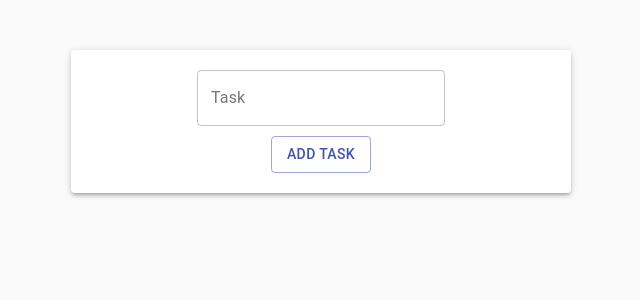
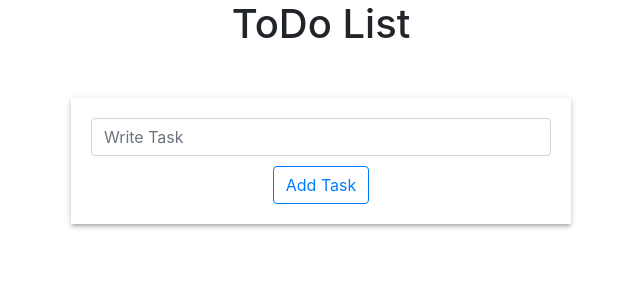
Before and after one commit to Narek-Alexanyan/todo-react-beg-06, a React (Create React App) app: page / in a window 1280 px wide. Shown: the top 300 px of the page, without its empty margins (319-959 px from the left). Built offline with nearby package versions, Linux system fonts and the light colour scheme.

Commit message:
add bootstrap

```diff
--- a/package.json
+++ b/package.json
@@ -3,13 +3,14 @@
   "version": "0.1.0",
   "private": true,
   "dependencies": {
-    "@material-ui/core": "^4.11.3",
     "@material-ui/lab": "^4.0.0-alpha.57",
     "@testing-library/jest-dom": "^5.11.9",
     "@testing-library/react": "^11.2.5",
     "@testing-library/user-event": "^12.7.1",
+    "bootstrap": "^4.6.0",
     "node-sass": "^5.0.0",
     "react": "^17.0.1",
+    "react-bootstrap": "^1.5.0",
     "react-dom": "^17.0.1",
     "react-scripts": "4.0.2",
     "web-vitals": "^1.1.0"
--- a/src/App.js
+++ b/src/App.js
@@ -1,5 +1,7 @@
 import './App.css';
-import ToDo from './component/ToDo';
+import ToDo from './component/ToDo/ToDo';
+
+import 'bootstrap/dist/css/bootstrap.min.css';
 
 function App() {
   return (
--- a/src/component/AddNewTask.jsx
+++ /dev/null
@@ -1,76 +0,0 @@
-import React, { Component } from "react";
-
-import Button from "@material-ui/core/Button";
-import TextField from "@material-ui/core/TextField";
-import Paper from "@material-ui/core/Paper";
-import Snackbar from '@material-ui/core/Snackbar';
-import { Alert } from '@material-ui/lab';
-
-class AddNewTask extends Component {
-  state = {
-    inputValue: "",
-    taskList: [],
-    errorMessage: false,
-  };
-
-  handleChange = (event) => {
-    const { handleSubmit } = this.props;
-    handleSubmit(this.state.inputValue);
-    this.setState({
-      inputValue: event.target.value,
-    });
-  };
-  handleClick = () => {
-    const taskList = [...this.state.taskList];
-    if (this.state.inputValue === "") {
-      this.setState({
-        errorMessage: true,
-      });
-    } else {
-      taskList.push(this.state.inputValue);
-      this.setState({
-        errorMessage: false,
-      });
-    }
-    this.setState({
-      taskList,
-      inputValue: "",
-    });
-  };
-
-  render() {
-    const taskListJsx = this.state.taskList.map((item, index) => {
-      return (
-        <div className="todo__list" key={index}>
-          <p>
-            {index + 1}. {item}
-          </p>
-        </div>
-      );
-    });
-
-    return (
-      <Paper elevation={3} className="paper">
-          {this.state.errorMessage && <Alert className="alert" severity="error">
-            Input value is empty!
-          </Alert>
-          }
-        <TextField
-          id="outlined-basic"
-          label="Task"
-          variant="outlined"
-          placeholder="Write Task"
-          type="text"
-          value={this.state.inputValue}
-          onChange={this.handleChange}
-        />
-        <Button className="btn" variant="outlined" color="primary" onClick={this.handleClick}>
-          Add Task
-        </Button>
-        {taskListJsx}
-      </Paper>
-    );
-  }
-}
-
-export default AddNewTask;
--- /dev/null
+++ b/src/component/AddTask/AddTask.jsx
@@ -0,0 +1,65 @@
+import React, { Component } from "react";
+
+import Styles from "./AddTask.module.css";
+
+import { Button, FormControl, Alert} from "react-bootstrap";
+
+
+class AddTask extends Component {
+  state = {
+    inputValue: "",
+    errorMessage: false,
+  };
+
+  handleChange = (event) => {
+    this.setState({
+      inputValue: event.target.value,
+    });
+  };
+
+  handleClick = () => {
+    if (this.state.inputValue === "") {
+      this.setState({
+        errorMessage: true,
+      });
+    } else {
+      this.props.handleSubmit(this.state.inputValue);
+      this.setState({
+        errorMessage: false,
+      });
+    }
+
+    this.setState({
+      inputValue: "",
+    });
+  };
+
+
+
+  render() {
+    const styles = [Styles.Alert__danger, Styles.slide__right]
+    return (
+      <>
+      {this.state.errorMessage && (
+            <Alert className={ styles.join(' ') } variant="danger">
+              Input value is empty!
+            </Alert>
+        )}
+      <div className={Styles.addTask}>
+        <FormControl
+          aria-describedby="basic-addon1"
+          placeholder="Write Task"
+          aria-label="Write Task"
+          value={this.state.inputValue}
+          onChange={this.handleChange}
+        />
+        <Button variant="outline-primary" onClick={this.handleClick}>
+          Add Task
+        </Button>
+      </div>
+      </>
+    );
+  }
+}
+
+export default AddTask;
--- /dev/null
+++ b/src/component/AddTask/AddTask.module.css
@@ -0,0 +1,51 @@
+.addTask {
+    box-shadow: 0px 3px 3px -2px rgb(0 0 0 / 20%), 0px 3px 4px 0px rgb(0 0 0 / 14%), 0px 1px 8px 0px rgb(0 0 0 / 12%);
+    color: rgba(0, 0, 0, 0.87);
+    transition: box-shadow 300ms cubic-bezier(0.4, 0, 0.2, 1) 0ms;
+    background-color: #fff;
+    width: 500px;
+    margin: 50px auto;
+    display: flex;
+    align-items: center;
+    flex-direction: column;
+    padding: 20px;
+    position: relative;
+    max-width: 100%;
+}
+
+.slide__right {
+	-webkit-animation: slide-right 0.5s cubic-bezier(0.250, 0.460, 0.450, 0.940) both;
+	        animation: slide-right 0.5s cubic-bezier(0.250, 0.460, 0.450, 0.940) both;
+}
+
+@-webkit-keyframes slide-right {
+    0% {
+      -webkit-transform: translateX(0);
+              transform: translateX(0);
+              -webkit-opacity: 0;
+              opacity: 0;
+    }
+    100% {
+      -webkit-transform: translateX(100px);
+              transform: translateX(100px);
+              -webkit-opacity: 1;
+              opacity: 0;
+    }
+  }
+  @keyframes slide-right {
+    0% {
+      -webkit-transform: translateX(0);
+              transform: translateX(0);
+    }
+    100% {
+      -webkit-transform: translateX(100px);
+              transform: translateX(100px);
+    }
+  }
+
+  .Alert__danger {
+      position: absolute!important;
+      left: 0;
+      top: 30px !important;
+      right: 75% !important;
+  }
--- /dev/null
+++ b/src/component/Task/Task.jsx
@@ -0,0 +1,25 @@
+import Styles from "./Task.module.css";
+
+import { Card } from "react-bootstrap";
+
+function Task({ task, index }) {
+  let addClass = () => {
+    if (index % 2) {
+      return Styles.card__bg1;
+    } else {
+      return Styles.card__bg2;
+    }
+  };
+
+  return (
+    <Card className={addClass()}>
+      <Card.Body>
+        <Card.Text>
+          {index + 1}. {task}
+        </Card.Text>
+      </Card.Body>
+    </Card>
+  );
+}
+
+export default Task;
--- /dev/null
+++ b/src/component/Task/Task.module.css
@@ -0,0 +1,8 @@
+.card__bg1 {
+    color: rgb(102, 60, 0)!important;
+    background-color: rgb(255, 244, 229)!important;
+}
+.card__bg2 {
+    color: rgb(13, 60, 97) !important;
+    background-color: rgb(232, 244, 253) !important;
+}
--- a/src/component/ToDo.jsx
+++ /dev/null
@@ -1,21 +0,0 @@
-import React, { Component } from 'react';
-import AddNewTask from './AddNewTask';
-
-import './ToDo.scss'
-
-class ToDo extends Component {
-    state = {
-        inputValue: ''
-    }
-    handleSubmit = (value) => {
-        console.log('value:', value);
-    }
-    render() {
-        return (
-            <div>
-                <AddNewTask handleSubmit={this.handleSubmit}/>
-            </div>
-        )
-    }
-}
-export default ToDo;
--- /dev/null
+++ b/src/component/ToDo/ToDo.jsx
@@ -0,0 +1,45 @@
+import React, { Component } from "react";
+import AddTask from "../AddTask/AddTask";
+import Task from "../Task/Task";
+
+import { Container, Row, Col } from "react-bootstrap";
+
+import "./ToDo.scss";
+
+class ToDo extends Component {
+  state = {
+    tasks: [],
+  };
+
+  handleSubmit = (value) => {
+    const tasks = [...this.state.tasks];
+    tasks.push(value);
+    this.setState({
+      tasks,
+    });
+  };
+
+  render() {
+    const tasksList = this.state.tasks.map((task, index) => {
+      return (
+        <Col className='mt-2 mb-2' key={index} xs={12} sm={6} md={4} lg={3}>
+          <Task task={task} index={index} />
+        </Col>
+      );
+    });
+    return (
+      <Container>
+        <Row>
+          <Col>
+            <h1 className="text-center">ToDo List</h1>
+            <AddTask  xs={12} handleSubmit={this.handleSubmit} />
+          </Col>
+        </Row>
+        <Row className="mt-5 justify-content-center">
+          {tasksList}
+        </Row>
+      </Container>
+    );
+  }
+}
+export default ToDo;
--- a/src/index.css
+++ b/src/index.css
@@ -18,3 +18,48 @@ code {
   font-family: source-code-pro, Menlo, Monaco, Consolas, 'Courier New',
     monospace;
 }
+
+
+html, body, div, span, applet, object, iframe,
+h1, h2, h3, h4, h5, h6, p, blockquote, pre,
+a, abbr, acronym, address, big, cite, code,
+del, dfn, em, img, ins, kbd, q, s, samp,
+small, strike, strong, sub, sup, tt, var,
+b, u, i, center,
+dl, dt, dd, ol, ul, li,
+fieldset, form, label, legend,
+table, caption, tbody, tfoot, thead, tr, th, td,
+article, aside, canvas, details, embed,
+figure, figcaption, footer, header, hgroup,
+menu, nav, output, ruby, section, summary,
+time, mark, audio, video {
+	margin: 0;
+	padding: 0;
+	border: 0;
+	font-size: 100%;
+	font: inherit;
+	vertical-align: baseline;
+}
+/* HTML5 display-role reset for older browsers */
+article, aside, details, figcaption, figure,
+footer, header, hgroup, menu, nav, section {
+	display: block;
+}
+body {
+	line-height: 1;
+}
+ol, ul {
+	list-style: none;
+}
+blockquote, q {
+	quotes: none;
+}
+blockquote:before, blockquote:after,
+q:before, q:after {
+	content: '';
+	content: none;
+}
+table {
+	border-collapse: collapse;
+	border-spacing: 0;
+}
--- a/src/index.js
+++ b/src/index.js
@@ -4,11 +4,9 @@ import './index.css';
 import App from './App';
 import reportWebVitals from './reportWebVitals';
 
-import CssBaseline from '@material-ui/core/CssBaseline';
 
 ReactDOM.render(
   <React.StrictMode>
-    <CssBaseline />
     <App />
   </React.StrictMode>,
   document.getElementById('root')
```
Also changed, not shown: src/component/ToDo/ToDo.scss (renamed from src/component/ToDo.scss), src/logo.svg (deleted), 1 other file (tests, documents, lock files or other folders).
